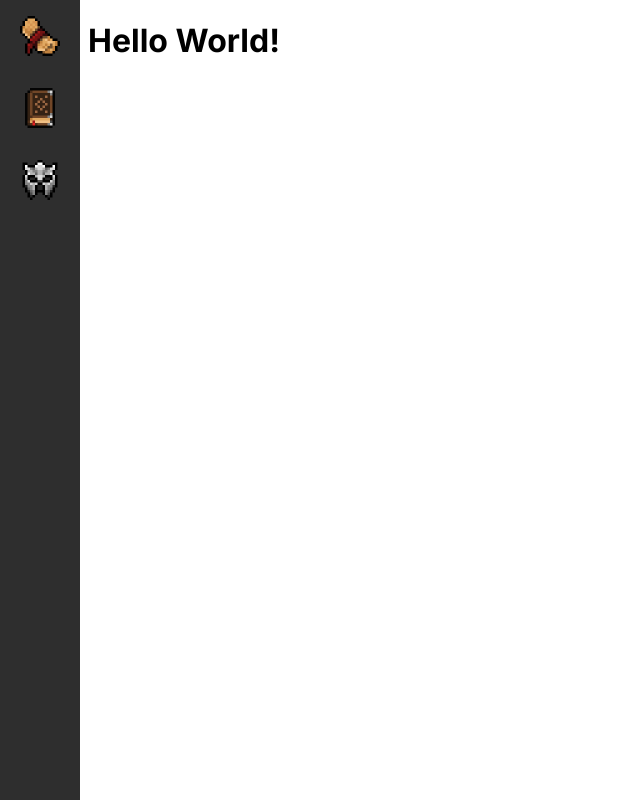
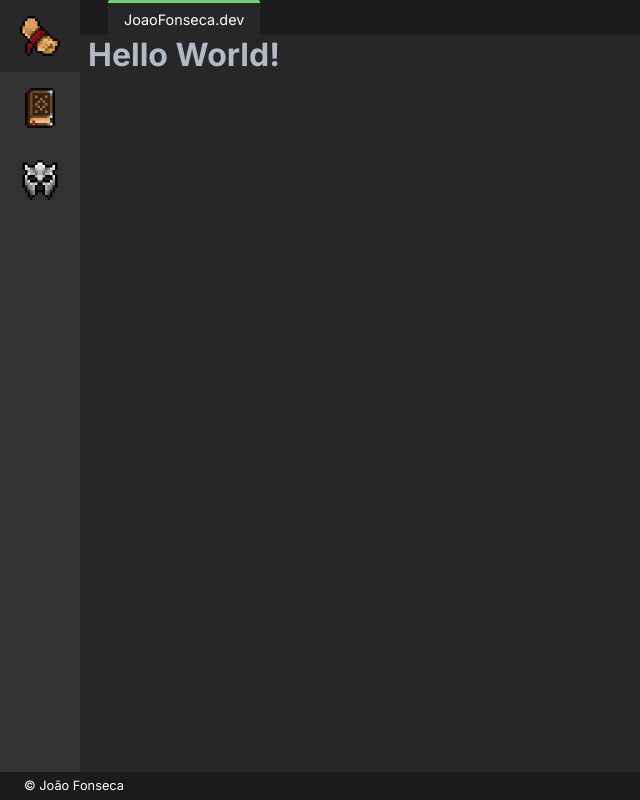
Before and after one commit to joaofonsecadev/joaofonsecadev, a Gatsby site: page / in a window 1280 px wide. Shown: the whole page, without its empty margins (0-640 px from the left). Built offline with nearby package versions, Linux system fonts and the light colour scheme; Gatsby itself is replaced by a stand-in of ours.

Commit message:
Layout 1.0 finished

```diff
--- a/gatsby-browser.js
+++ b/gatsby-browser.js
@@ -2,6 +2,7 @@ import React from 'react';
 import { Layout } from './src/components/Layout'
 
 import './src/styles/layout.scss'
+import "./src/styles/styles.scss";
 
 export function wrapPageElement({element, props}) {
     return (
--- /dev/null
+++ b/src/components/Footer.tsx
@@ -0,0 +1,13 @@
+import React from 'react';
+
+export const Footer = () => {
+    return (
+        <footer className="footer">
+            <section>
+                <nav>
+                    <span>© João Fonseca</span>
+                </nav>
+            </section>
+        </footer>
+    );
+}
--- a/src/components/Layout.tsx
+++ b/src/components/Layout.tsx
@@ -1,11 +1,15 @@
 import React from 'react';
 import { Navbar } from './Navbar';
+import { WebHeader } from './WebHeader';
+import { Footer } from './Footer';
 
 export const Layout = ({ children }) => {
     return (
         <>
             <Navbar/>
+            <WebHeader/>
             <main>{children}</main>
+            <Footer/>
         </>
     );
 }
--- a/src/components/Navbar.tsx
+++ b/src/components/Navbar.tsx
@@ -17,11 +17,9 @@ export const Navbar = () => {
             <section>
                 <nav>
                     {menuItems.map((item) => (
-                        <>
                         <Link to={item.url} key={item.label} activeClassName="active">
                             <img src={item.icon} alt={item.label} />
                         </Link>
-                        </>
                     ))}
                 </nav>
             </section>
--- /dev/null
+++ b/src/components/WebHeader.tsx
@@ -0,0 +1,12 @@
+import React from 'react';
+import { Link } from 'gatsby';
+
+export const WebHeader = () => {
+    return (
+        <header className="web-header">
+            <Link to='/' className="header-name">
+                <span>JoaoFonseca.dev</span>
+            </Link>
+        </header>
+    );
+}
--- /dev/null
+++ b/src/pages/about.tsx
@@ -0,0 +1,5 @@
+import React from "react";
+
+export default function About() {
+	return (<h1>Abouting</h1>);
+}
--- /dev/null
+++ b/src/pages/articles.tsx
@@ -0,0 +1,5 @@
+import React from "react";
+
+export default function Articles() {
+	return (<h1>Nice list of empty articles</h1>);
+}
--- a/src/pages/index.tsx
+++ b/src/pages/index.tsx
@@ -1,6 +1,4 @@
 import React from "react";
-import { Layout } from '../components/Layout';
-import "../styles/styles.scss";
 
 export default function WebIndex() {
 	return (<h1>Hello World!</h1>);
--- /dev/null
+++ b/src/pages/projects.tsx
@@ -0,0 +1,5 @@
+import React from "react";
+
+export default function Projects() {
+	return (<h1>Productive I see...</h1>);
+}
--- /dev/null
+++ b/src/styles/_themeDark.scss
@@ -0,0 +1,9 @@
+$background: #272727;
+$backgroundTabs: #1b1b1b;
+$backgroundNavbar: #323232;
+
+$navHover: #00000033;
+
+$accent: #74cf74;
+
+$fontText: #b3b9c5;
--- a/src/styles/layout.scss
+++ b/src/styles/layout.scss
@@ -1,16 +1,21 @@
+@import './_themeDark.scss';
+
 $navbarWidth: 80px;
+$footerHeight: 28px;
+$headerHeight: 35px;
 
 main {
     margin-left: $navbarWidth;
+    margin-top: $headerHeight;
 }
 
 .navbar {
-    height: 100vh;
+    height: calc(100vh - $footerHeight);
     min-width: $navbarWidth;
     position: fixed;
     top: 0;
     left: 0;
-    background-color: rgb(46, 46, 46);
+    background: $backgroundNavbar;
     display: flex;
 
     a {
@@ -18,6 +23,16 @@ main {
         display: flex;
         justify-content: center;
         padding: 1rem;
+
+        &.active {
+            background: $navHover;
+            border-left: 3px solid $accent;
+            outline: none;
+        }
+
+        &:hover {
+            background: $navHover;
+        }
     }
 
     img {
@@ -32,3 +47,60 @@ main {
         width: 100%;
     }
 }
+
+.web-header {
+    display: flex;
+    justify-content: flex-start;
+    height: $headerHeight;
+    position: fixed;
+    top: 0;
+    left: $navbarWidth;
+    width: calc(100vw - $navbarWidth);
+    background: $backgroundTabs;
+
+    .header-name {
+        display: flex;
+        align-items: center;
+        background: $background;
+        color: white;
+        border-top: 3px solid $accent;
+        border-top-left-radius: 2px;
+        border-top-right-radius: 2px;
+        font-size: .9rem;
+        padding: 0 1rem;
+        position: relative;
+        top: 0;
+        left: $footerHeight;
+    }
+}
+
+.footer {
+    height: $footerHeight;
+    width: 100%;
+    position: fixed;
+    bottom: 0;
+    left: 0;
+    width: 100%;
+    background: $backgroundTabs;
+
+    section {
+        align-items: stretch;
+        display: flex;
+        height: 100%;
+        justify-content: space-between;
+    }
+
+    nav {
+        display: flex;
+        gap: 0.25rem;
+        margin: 0 1rem;
+    }
+
+    span {
+        color: white;
+        align-items: center;
+        font-size: .8rem;
+        line-height: $footerHeight;
+        padding: 0 .5rem;
+    }
+}
--- a/src/styles/styles.scss
+++ b/src/styles/styles.scss
@@ -1,5 +1,12 @@
+@import './_themeDark.scss';
 @import url('https://fonts.googleapis.com/css2?family=DM+Mono&family=Inter:wght@400;700&display=swap');
 
 body {
     font-family: 'Inter', sans-serif;
+    background-color: $background;
+    color: $fontText;
 }
+
+a {
+    text-decoration: none;
+}
```
